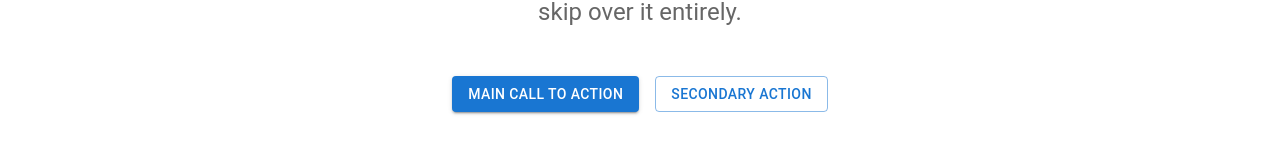
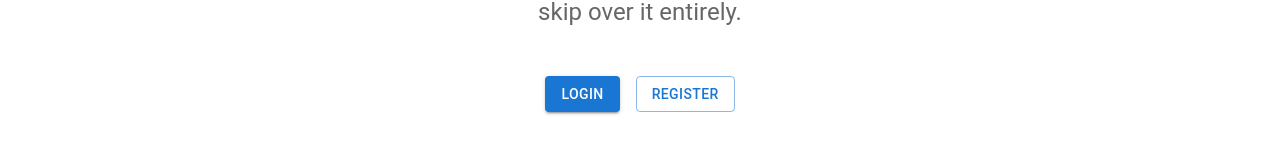
Before and after one commit to YankovWeb/YankovWeb-Kings-sons-education, a React (Create React App) app in the folder my-app/: page /catalog in a window 1280 px wide. Shown: the part 326-492 px from the top of the page. Built offline with nearby package versions, Linux system fonts and the light colour scheme; no server answers.

Commit message:
CatalogButoonAtom

```diff
--- /dev/null
+++ b/my-app/src/Atoms/CatalogButton.js
@@ -0,0 +1,19 @@
+import React from "react";
+import Button from "@mui/material/Button";
+import {NavLink} from "react-router-dom";
+const CatalogButton = ({user}) => {
+  const buttonOneText = user ? "my catalog" : "login";
+  const buttonTwoText = user ? "create class" : "register";
+  return (
+    <>
+      <NavLink to={"/" + buttonOneText}>
+        <Button variant="contained">{buttonOneText}</Button>
+      </NavLink>{" "}
+      <NavLink to={"/" + buttonTwoText}>
+        <Button variant="outlined">{buttonTwoText}</Button>
+      </NavLink>
+    </>
+  );
+};
+
+export default CatalogButton;
--- a/my-app/src/components/Catalog/ItemsView.js
+++ b/my-app/src/components/Catalog/ItemsView.js
@@ -16,6 +16,7 @@ import Container from "@mui/material/Container";
 import CustomizedRating from "../Rating/Rating";
 
 import Copyright from "../../Atoms/CoppyRigth";
+import CatalogButton from "../../Atoms/CatalogButton";
 
 const ItemsView = ({cards, user, owner}) => {
   return (
@@ -58,8 +59,7 @@ const ItemsView = ({cards, user, owner}) => {
               spacing={2}
               justifyContent="center"
             >
-              <Button variant="contained">Main call to action</Button>
-              <Button variant="outlined">Secondary action</Button>
+              <CatalogButton user={user} />
             </Stack>
           </Container>
         </Box>
```
